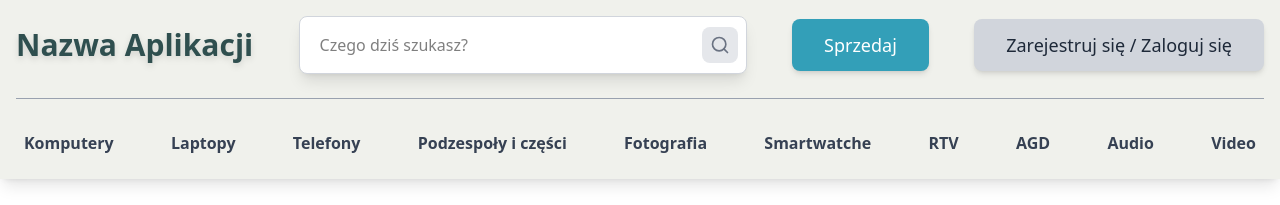
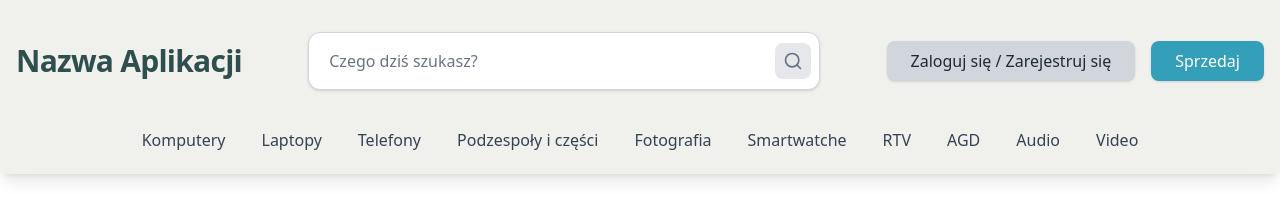
Before and after one commit to PlewkaMaciej/electronic, a React (Vite) app: page / in a window 1280 px wide. Shown: the top 205 px of the page. Built offline with nearby package versions, Linux system fonts and the light colour scheme.

Commit message:
edit header

```diff
--- a/component/Header.tsx
+++ b/component/Header.tsx
@@ -43,19 +43,19 @@ function Header() {
     <header className="bg-[#F0F1EC] p-4 shadow-lg">
       {/* Mobile Header */}
       <div className="flex items-center justify-between max-w-7xl mx-auto space-x-4 lg:hidden">
-        <div className="flex flex-grow items-center bg-white rounded-lg shadow-lg p-2 border border-gray-300 transition-all duration-300 hover:shadow-xl">
+        <div className="flex flex-grow items-center bg-white rounded-xl shadow p-2 border border-gray-300 transition-all duration-300 hover:shadow-md">
           <input
             type="text"
             placeholder="Czego dziś szukasz?"
-            className="flex-grow px-3 py-2 outline-none bg-transparent text-base"
+            className="flex-grow px-3 py-2 outline-none bg-transparent text-base placeholder-gray-500"
           />
-          <button className="ml-2 p-2 bg-gray-200 rounded-lg hover:bg-gray-300 transition-all duration-200">
+          <button className="ml-2 p-2 bg-gray-200 rounded-lg hover:bg-gray-300 transition duration-200 cursor-pointer">
             <Search className="text-gray-500 w-5 h-5" />
           </button>
         </div>
 
         <button
-          className="p-2 bg-gray-200 rounded-lg hover:bg-gray-300 transition-all"
+          className="p-2 bg-gray-200 rounded-lg hover:bg-gray-300 transition cursor-pointer"
           onClick={toggleMobileMenu}
         >
           {isOpen ? (
@@ -67,44 +67,43 @@ function Header() {
       </div>
 
       {/* Desktop Header */}
-      <div className="hidden lg:flex items-center justify-between max-w-7xl mx-auto space-x-6">
-        <h1 className="text-3xl font-bold text-[#2F4F4F] flex-shrink-0 drop-shadow-md">
+      <div className="hidden lg:flex items-center justify-between max-w-7xl mx-auto py-4 space-x-8">
+        <h1 className="text-3xl font-extrabold text-[#2F4F4F] tracking-tight">
           Nazwa Aplikacji
         </h1>
 
-        <div className="flex flex-grow items-center bg-white rounded-lg shadow-lg p-2 max-w-md border border-gray-300 transition-all duration-300 hover:shadow-xl">
+        <div className="flex flex-grow items-center bg-white rounded-xl shadow p-2 max-w-lg border border-gray-300 transition-all duration-300 hover:shadow-md">
           <input
             type="text"
             placeholder="Czego dziś szukasz?"
-            className="flex-grow px-3 py-2 outline-none bg-transparent text-base"
+            className="flex-grow px-3 py-2 outline-none bg-transparent text-base placeholder-gray-500"
           />
-          <button className="ml-2 p-2 bg-gray-200 rounded-lg hover:bg-gray-300 transition-all duration-200">
+          <button className="ml-2 p-2 bg-gray-200 rounded-lg hover:bg-gray-300 transition duration-200 cursor-pointer">
             <Search className="text-gray-500 w-5 h-5" />
           </button>
         </div>
 
-        <button className="bg-[#339FB8] text-white px-8 py-3 rounded-lg shadow-md text-lg hover:bg-[#2b8fa6] transition-all duration-200 hover:shadow-xl">
-          Sprzedaj
-        </button>
-
-        <button
-          onClick={() => setShowModal(true)}
-          className="bg-gray-300 text-gray-800 px-8 py-3 rounded-lg shadow-md text-lg hover:bg-gray-400 transition-all duration-200"
-        >
-          Zarejestruj się / Zaloguj się
-        </button>
+        <div className="flex gap-4">
+          <button
+            onClick={() => setShowModal(true)}
+            className="bg-gray-300 text-gray-800 px-6 py-2 rounded-lg shadow hover:bg-gray-400 transition cursor-pointer"
+          >
+            Zaloguj się / Zarejestruj się
+          </button>
+          <button className="bg-[#339FB8] text-white px-6 py-2 rounded-lg shadow hover:bg-[#2b8fa6] transition hover:shadow-lg cursor-pointer">
+            Sprzedaj
+          </button>
+        </div>
       </div>
 
-      <div className="border-b border-gray-400 my-6 hidden lg:block"></div>
-
       {/* Desktop Navigation */}
-      <nav className="hidden lg:flex justify-between max-w-7xl mx-auto text-gray-700 font-semibold text-base gap-2">
+      <nav className="hidden lg:flex justify-center max-w-7xl mx-auto text-gray-700 font-medium text-base gap-3 mt-4 flex-wrap">
         {categories.map((text, index) => (
           <a
             key={index}
             href="#"
             onClick={() => setActive(text)}
-            className={`p-2 rounded transition-all duration-200 hover:text-black hover:scale-105 hover:shadow-md ${
+            className={`px-3 py-1.5 rounded transition hover:text-black hover:scale-105 hover:shadow-sm cursor-pointer ${
               active === text ? "text-black font-bold" : ""
             }`}
           >
@@ -113,31 +112,29 @@ function Header() {
         ))}
       </nav>
 
-      {/* Mobile Nav */}
+      {/* Mobile Menu */}
       {shouldRenderMenu && (
         <div
           className={`${
             isOpen ? "menu-open" : "menu-close"
-          } lg:hidden flex flex-col items-center mt-4 bg-white shadow-lg rounded-lg p-4 space-y-2 w-full`}
+          } lg:hidden flex flex-col items-center mt-4 bg-white shadow-lg rounded-xl p-4 space-y-3`}
         >
-          <h1 className="text-2xl font-bold text-[#2F4F4F] drop-shadow-md">
-            Nazwa Aplikacji
-          </h1>
+          <h1 className="text-xl font-bold text-[#2F4F4F]">Nazwa Aplikacji</h1>
 
-          <button className="bg-[#339FB8] text-white px-6 py-2 rounded-lg shadow-md hover:bg-[#2b8fa6] transition-all duration-200">
+          <button className="bg-[#339FB8] text-white px-5 py-2 rounded-lg shadow hover:bg-[#2b8fa6] transition w-full cursor-pointer">
             Sprzedaj
           </button>
 
           <button
             onClick={() => setShowModal(true)}
-            className="bg-gray-300 text-gray-800 px-6 py-2 rounded-lg shadow-md hover:bg-gray-400 transition-all duration-200"
+            className="bg-gray-300 text-gray-800 px-5 py-2 rounded-lg shadow hover:bg-gray-400 transition w-full cursor-pointer"
           >
-            Zarejestruj się / Zaloguj się
+            Zaloguj się / Zarejestruj się
           </button>
 
-          <div className="border-t border-gray-300 w-full"></div>
+          <div className="border-t border-gray-300 w-full my-2" />
 
-          <nav className="flex flex-wrap justify-between items-center w-full space-x-4 text-gray-700 font-semibold text-sm">
+          <nav className="flex flex-wrap justify-center items-center gap-3 text-gray-700 font-medium text-sm">
             {categories.map((text, index) => (
               <a
                 key={index}
@@ -146,7 +143,7 @@ function Header() {
                   setActive(text);
                   toggleMobileMenu();
                 }}
-                className={`p-2 rounded transition-all duration-200 hover:text-black hover:scale-105 hover:shadow-md ${
+                className={`px-3 py-1 rounded transition hover:text-black hover:scale-105 hover:shadow-sm cursor-pointer ${
                   active === text ? "text-black font-bold" : ""
                 }`}
               >
@@ -156,76 +153,6 @@ function Header() {
           </nav>
         </div>
       )}
-
-      {/* Modal */}
-      {showModal && (
-        <div
-          className="fixed inset-0 z-50 flex items-center justify-center bg-black/20 backdrop-blur-sm"
-          onClick={handleCloseModal}
-        >
-          <div
-            onClick={(e) => e.stopPropagation()}
-            className={`${
-              isClosing ? "funky-exit" : "funky-enter"
-            } bg-white rounded-2xl shadow-2xl p-8 w-[90%] max-w-md text-center space-y-6 relative border border-gray-300`}
-          >
-            <button
-              onClick={handleCloseModal}
-              className="absolute top-4 right-4 text-gray-500 hover:text-black"
-            >
-              <X className="w-6 h-6" />
-            </button>
-
-            <h2 className="text-2xl font-bold text-[#2F4F4F]">
-              Zaloguj się by przenieść się do świata technologii
-            </h2>
-
-            <div className="flex flex-col space-y-4">
-              <a
-                href="/login-google"
-                className="bg-white border border-gray-300 shadow px-6 py-3 rounded-lg flex items-center justify-center space-x-3 hover:shadow-md transition"
-              >
-                <img
-                  src="https://www.svgrepo.com/show/475656/google-color.svg"
-                  alt="Google"
-                  className="w-5 h-5"
-                />
-                <span>Zaloguj się przez Google</span>
-              </a>
-              <a
-                href="/login-facebook"
-                className="bg-white border border-gray-300 shadow px-6 py-3 rounded-lg flex items-center justify-center space-x-3 hover:shadow-md transition text-[#1877F2]"
-              >
-                <svg
-                  xmlns="http://www.w3.org/2000/svg"
-                  viewBox="0 0 24 24"
-                  fill="currentColor"
-                  className="w-5 h-5"
-                >
-                  <path d="M22.675 0H1.325C.593 0 0 .593 0 1.326v21.348C0 23.407.593 24 1.325 24h11.495v-9.294H9.691v-3.622h3.129V8.413c0-3.1 1.894-4.788 4.659-4.788 1.325 0 2.464.099 2.797.143v3.24l-1.918.001c-1.504 0-1.794.715-1.794 1.763v2.311h3.587l-.467 3.622h-3.12V24h6.116C23.407 24 24 23.407 24 22.674V1.326C24 .593 23.407 0 22.675 0z" />
-                </svg>
-                <span>Zaloguj się przez Facebook</span>
-              </a>
-              <a
-                href="/login-email"
-                className="text-[#339FB8] font-medium hover:underline"
-              >
-                Zaloguj się przez email
-              </a>
-            </div>
-
-            <p className="text-sm">
-              Nie masz konta?{" "}
-              <a
-                href="/register"
-                className="text-[#339FB8] font-semibold hover:underline"
-              >
-                Zarejestruj się
-              </a>
-            </p>
-          </div>
-        </div>
-      )}
     </header>
   );
 }
```
